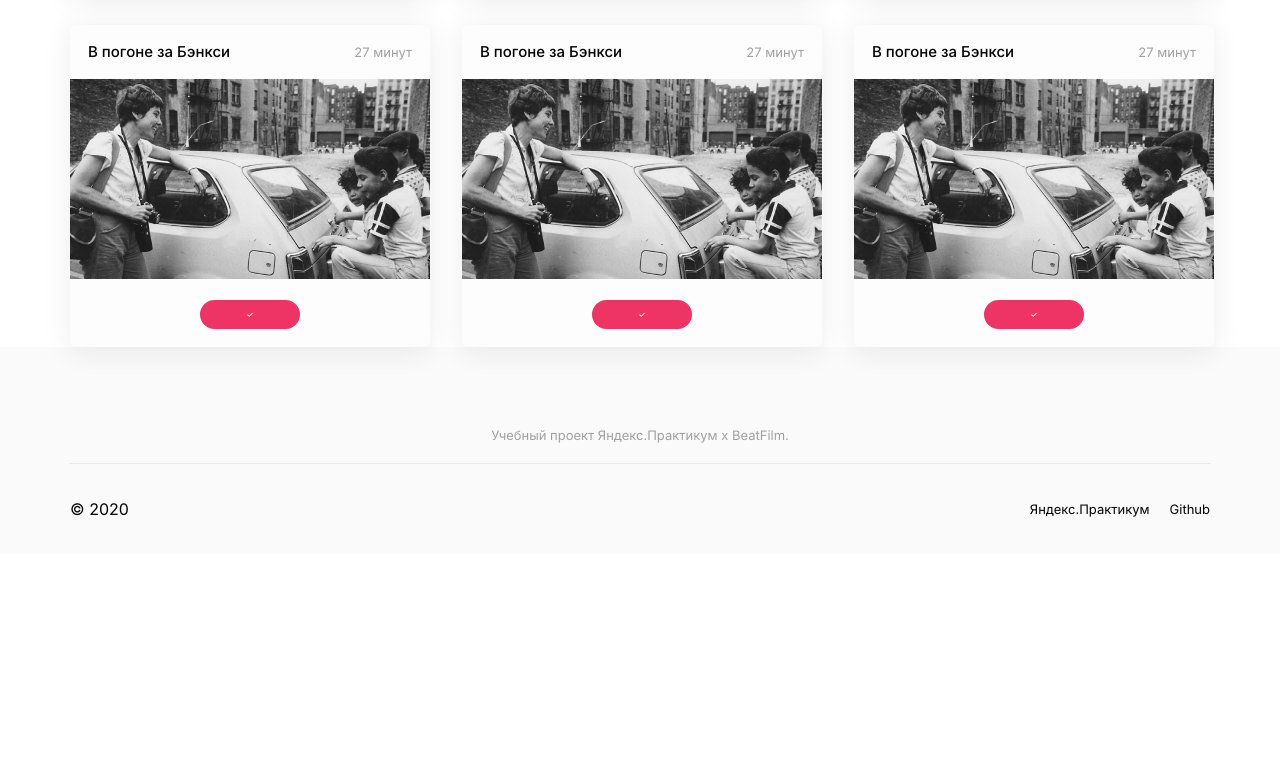
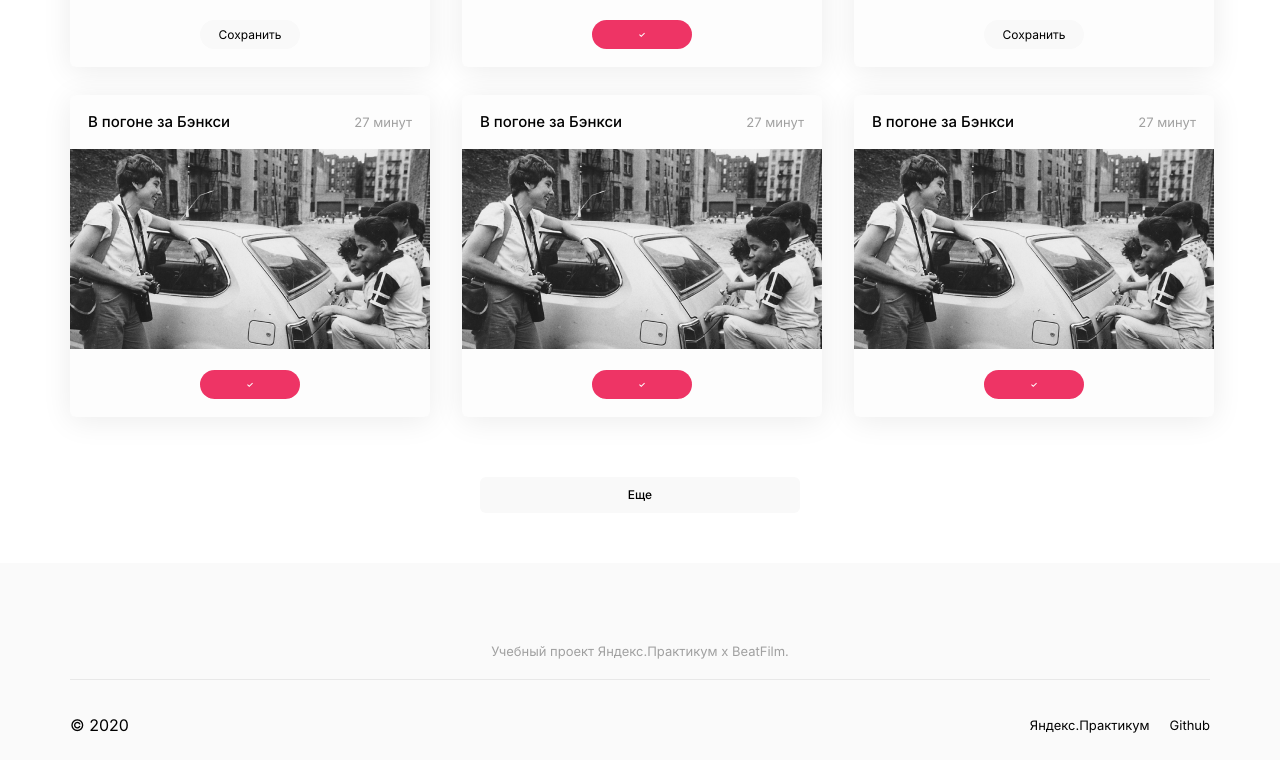
Before and after one commit to script696/movies-explorer-frontend, a React (Create React App) app: page /movies in a window 1280 px wide. Shown: the part 1381-2141 px from the top of the page. Before the commit the page ends 1935 px from the top, so only its background shows below. Built offline with nearby package versions, Linux system fonts and the light colour scheme.

Commit message:
feat: add MoviesMore

```diff
--- a/src/components/MoviesCardList/MoviesCardList.jsx
+++ b/src/components/MoviesCardList/MoviesCardList.jsx
@@ -4,9 +4,11 @@ import { MoviesCard } from "../index";
 const MoviesCardList = ({ movies }) => {
   return (
     <section className={s.moviesCardList}>
-      {movies?.map((movie) => (
-        <MoviesCard key={movie.id} movie={movie} />
-      ))}
+      <div className={s.moviesCardList__grid}>
+        {movies?.map((movie) => (
+          <MoviesCard key={movie.id} movie={movie} />
+        ))}
+      </div>
     </section>
   );
 };
--- a/src/components/MoviesCardList/MoviesCardList.module.scss
+++ b/src/components/MoviesCardList/MoviesCardList.module.scss
@@ -1,5 +1,11 @@
 .moviesCardList {
-  display: grid;
-  grid-template-columns: repeat(3, 1fr);
-  gap: 28px 32px;
+  padding: 70px 0 10px 0;
+
+  &__grid {
+    display: grid;
+    grid-template-columns: repeat(3, 1fr);
+    gap: 28px 32px;
+  }
+
+
 }
--- /dev/null
+++ b/src/components/MoviesMore/MoviesMore.js
@@ -0,0 +1,13 @@
+import s from "./MoviesMore.module.scss";
+
+const MoviesMore = () => {
+  return (
+    <section className={s.moviesMore}>
+      <button className={s.moviesMore__btn} type="button">
+        Еще
+      </button>
+    </section>
+  );
+};
+
+export default MoviesMore;
--- /dev/null
+++ b/src/components/MoviesMore/MoviesMore.module.scss
@@ -0,0 +1,17 @@
+.moviesMore {
+  display: grid;
+  place-items: center;
+  padding: 50px 80px;
+  &__btn {
+    width: 320px;
+    height: 36px;
+    color: inherit;
+    border: none;
+    padding: 0;
+    background: #F9F9F9;
+    border-radius: 6px;
+    font-weight: 500;
+    font-size: 12px;
+    line-height: 15px;
+  }
+}
--- a/src/pages/Movies/Movies.jsx
+++ b/src/pages/Movies/Movies.jsx
@@ -1,6 +1,7 @@
 import s from "./Movies.module.scss";
 import { MoviesCardList, SearchForm } from "../../components";
 import { mokedData } from "./mokedData";
+import MoviesMore from "../../components/MoviesMore/MoviesMore";
 
 const Movies = () => {
   return (
@@ -8,6 +9,7 @@ const Movies = () => {
       <div className={s.movies__wrapper}>
         <SearchForm />
         <MoviesCardList movies={mokedData} />
+        <MoviesMore />
       </div>
     </section>
   );
```
